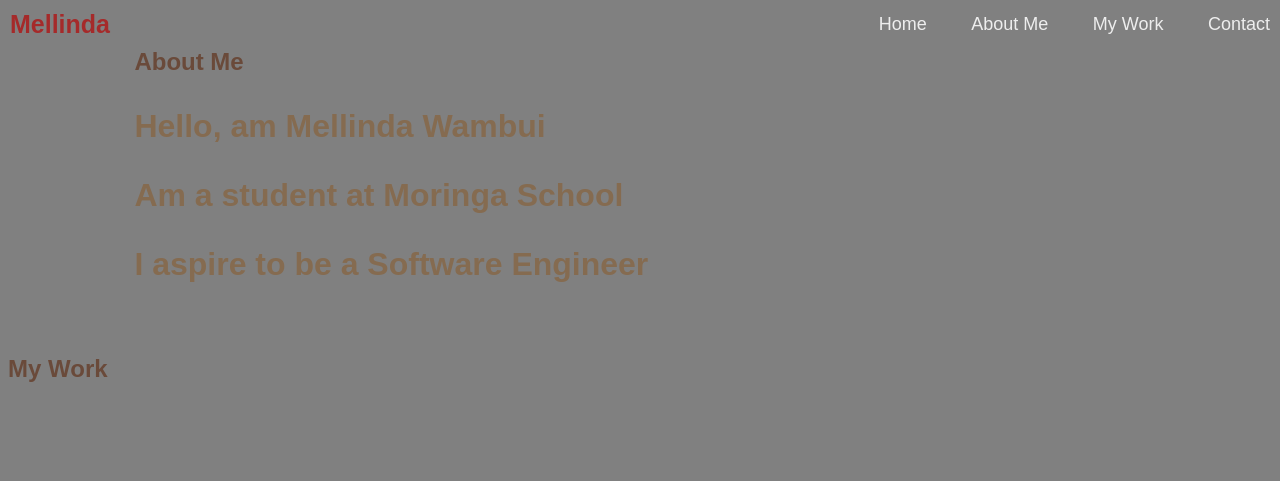
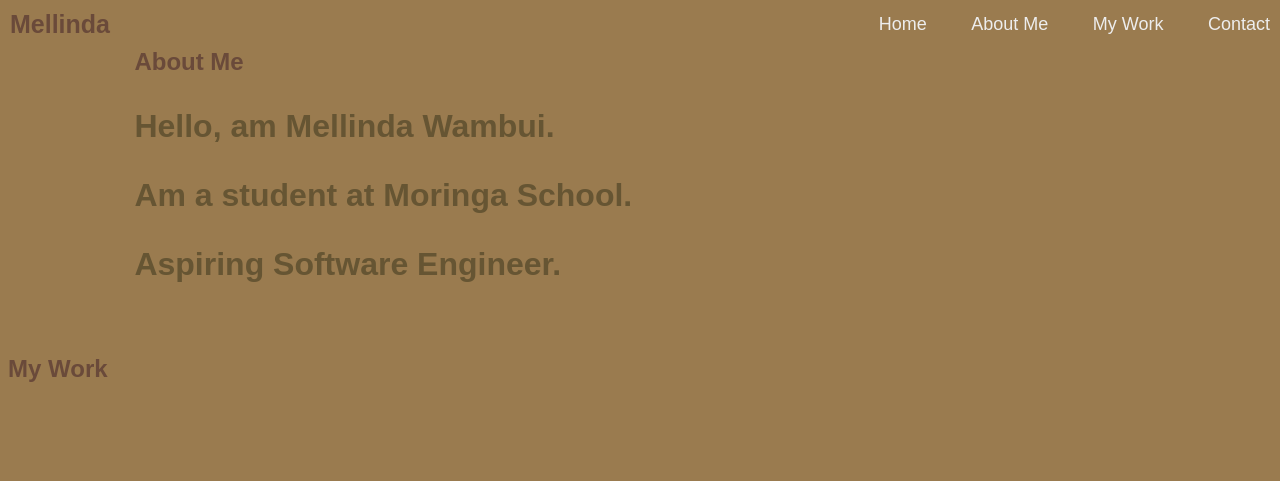
Before and after one commit to Mellinda-alt/my-personal-website, a plain HTML site: page index.html in a window 1280 px wide. Shown: the top 481 px of the page. Drawn offline with Linux system fonts and the light colour scheme; a web font is replaced by a local one.

Commit message:
modifications

```diff
--- a/index.html
+++ b/index.html
@@ -24,9 +24,9 @@
         <section class="main">
             <div class="home">
                 <h2 class="line">About Me</h2>
-                <h3>Hello, am Mellinda Wambui</h3>
-                <h3>Am a student at Moringa School</h3>
-                <h3>I aspire to be a Software Engineer</h3>
+                <h3>Hello, am Mellinda Wambui.</h3>
+                <h3>Am a student at Moringa School.</h3>
+                <h3>Aspiring Software Engineer.</h3>
 
             </div>
         </section>
--- a/style.css
+++ b/style.css
@@ -11,7 +11,7 @@ html{
 }
 
 body{
-    background: gray;
+    background:#9a7b4f;
 }
 
 .intro{
@@ -29,7 +29,7 @@ body{
 
 .logo{
     font-size: 25px;
-    color:brown;
+    color:#6a4a3a;
     text-decoration: none;
     font-weight: 600;
 }
@@ -45,7 +45,7 @@ body{
 }
 
 .navbar a:hover{
-    color: blue;
+    color:#eab595;
 }
 
 .main{
@@ -69,7 +69,7 @@ body{
 .home h3{
     font-size: 32px;
     font-weight: 700;
-    color: #856b50;
+    color: #653;
 }
 
 .home p{
@@ -80,23 +80,15 @@ img{
     height: 500px;
     margin: 100px;
     padding: auto;
-
-}
-
-div.mar{
-    height: 500px;
-    width: 1000px;
-    background-size: cover;
 }
 
 .line{
     color: #6a4a3a;
 }
+
 #cont{
     color: #6a4a3a;
 }
-
-
 
 div .comp{
     height: 500px;
```
